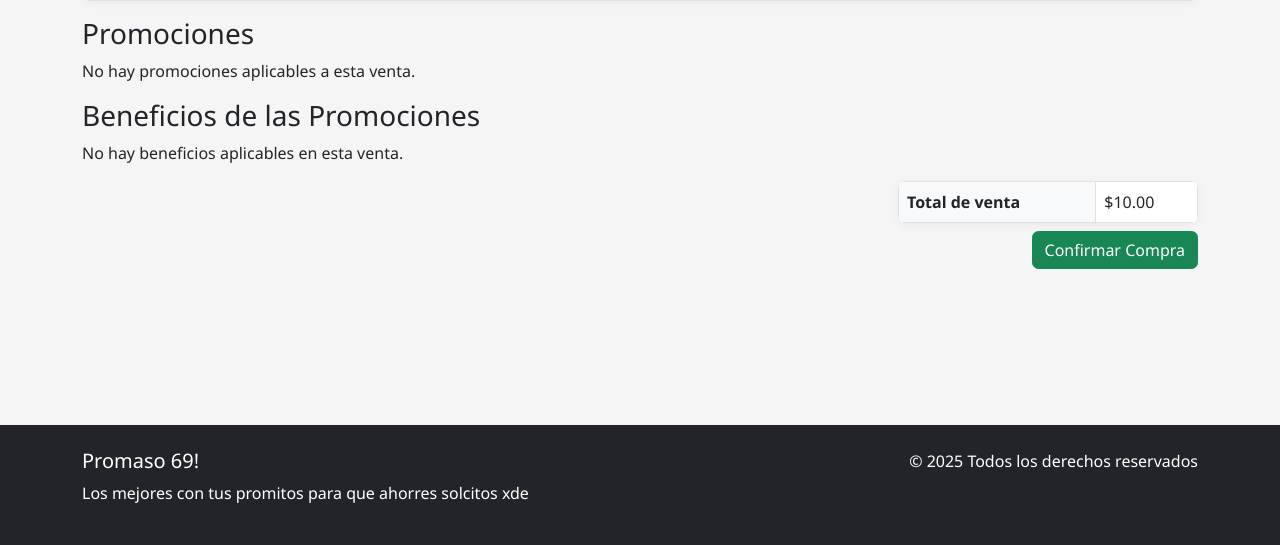
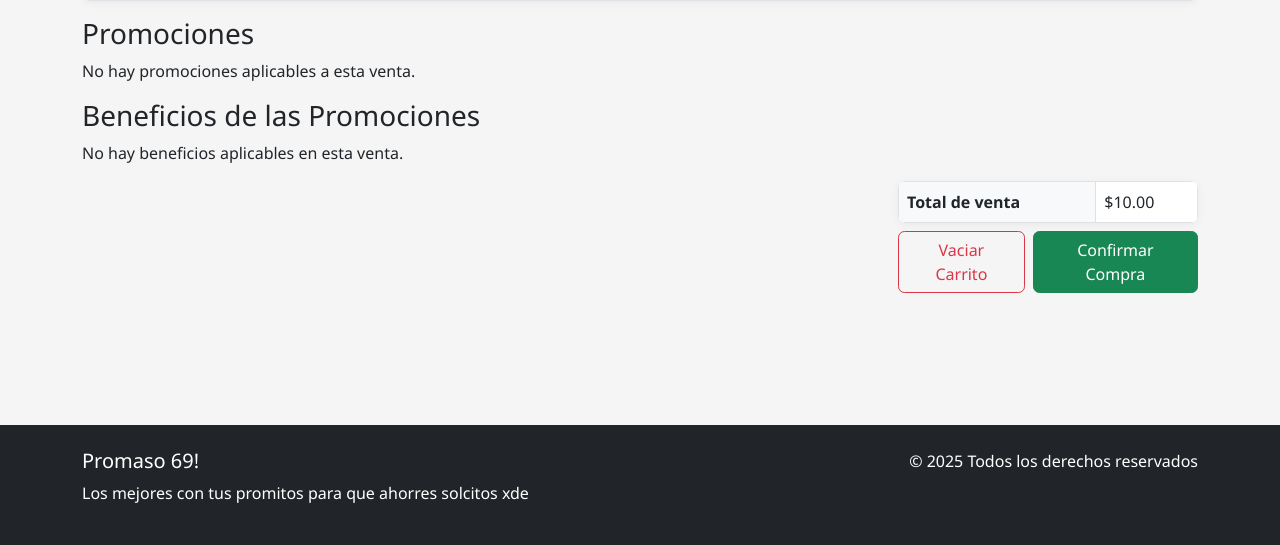
Before and after one commit to BrayanGuzmanRea/post_project_promociones, a Django app: page /carrito/ in a window 1280 px wide. Shown: the part 255-800 px from the top of the page. Run offline with Django 5.2, Linux system fonts and the light colour scheme; a user stored in the database is signed in; tables that the repository leaves empty hold one stand-in row (values such as "Sample post").

Commit message:
Agregar(Carrito):Implementar el boton de vaciar carrito en su vista respectiva
Todo funcional con lo agregado

```diff
--- a/core/urls.py
+++ b/core/urls.py
@@ -33,5 +33,7 @@ urlpatterns = [
     #Nuevo Cambio agregado:
     path('carrito/', views.vista_carrito, name='vista_carrito'),
     path('carrito/eliminar/<int:detalle_id>/', views.eliminar_detalle_carrito, name='eliminar_detalle_carrito'),
+    path('carrito/vaciar/', views.vaciar_carrito, name='vaciar_carrito'),
+
 
 ]
--- a/core/views.py
+++ b/core/views.py
@@ -366,3 +366,15 @@ def eliminar_detalle_carrito(request, detalle_id):
         detalle.delete()
 
     return redirect('vista_carrito')  # Redirige al carrito actualizado
+
+from django.views.decorators.cache import never_cache
+
+@never_cache
+@login_required
+def vaciar_carrito(request):
+    carrito = Carrito.objects.filter(usuario=request.user).order_by('-fecha_creacion').first()
+
+    if carrito:
+        carrito.detalle_carritos.all().delete()
+
+    return redirect('vista_carrito')
--- a/templates/core/carrito/vistacarrito.html
+++ b/templates/core/carrito/vistacarrito.html
@@ -20,15 +20,14 @@
                 <th>Precio</th>
                 <th>Total</th>
                 <th>Acción</th>
-
             </tr>
         </thead>
         <tbody>
             {% for item in articulos_carrito %}
             <tr>
-                <td>{{ item.codigo }}</td>  <!-- Mostrar código -->
+                <td>{{ item.codigo }}</td>
                 <td>{{ item.articulo.descripcion }}</td>
-                <td>{{ item.sucursal }}</td>  <!-- Mostrar sucursal -->
+                <td>{{ item.sucursal }}</td>
                 <td>{{ item.cantidad }}</td>
                 <td>${{ item.articulo.precio }}</td>
                 <td>${{ item.total }}</td>
@@ -107,12 +106,24 @@
                 </tr>
             </tbody>
         </table>
-        <a href="#" class="btn btn-success">Confirmar Compra</a>
+        <div class="d-flex justify-content-end gap-2">
+            <a href="{% url 'vaciar_carrito' %}" class="btn btn-outline-danger" onclick="return confirm('¿Estás seguro de que deseas vaciar el carrito?');">
+                Vaciar Carrito
+            </a>
+            <a href="#" class="btn btn-success">Confirmar Compra</a>
+        </div>
     </div>
 
-    <div>
-    </div>
     {% else %}
     <p>No tienes artículos en tu carrito.</p>
     {% endif %}
+
+    <script>
+        window.addEventListener("pageshow", function (event) {
+            if (event.persisted || (performance.getEntriesByType("navigation")[0]?.type === "back_forward")) {
+                console.log("🔁 Página cargada desde caché de historial. Forzando recarga...");
+                window.location.reload(true);  // recarga desde el servidor
+            }
+        });
+    </script>
 {% endblock %}
```
